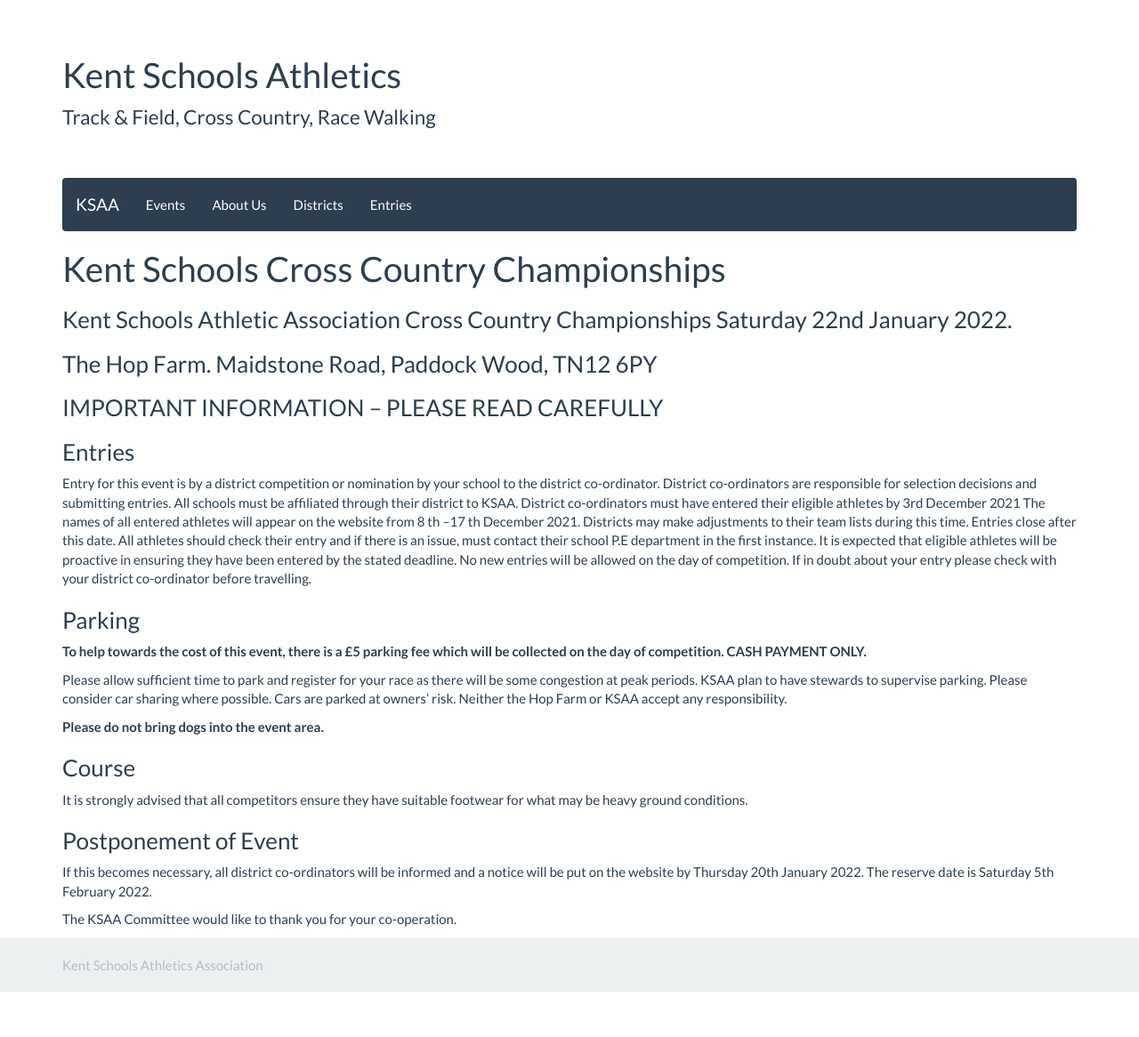
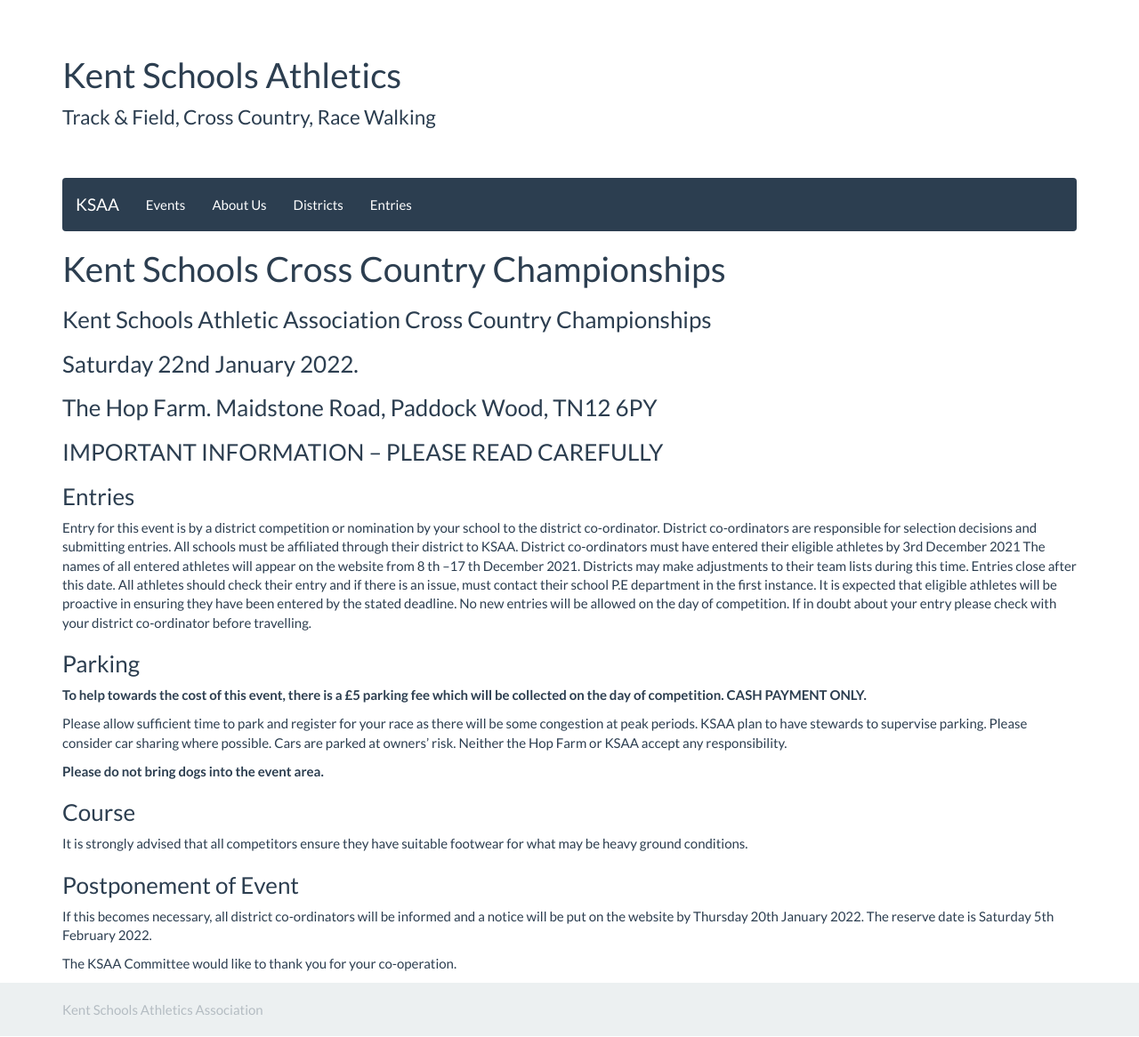
Before and after one commit to chrisnewark/chrisnewark.github.io, a Jekyll site: the page built from _events/21-22/2022-01-22-kent-schools-cross-country-champs.md, in a window 1280 px wide. Shown: the whole page at 89% size. Built offline with Jekyll 4.4.1, drawn with Linux system fonts in a browser that asks for light colours; nearby versions of some CDN libraries; before the commit the page ends 1117 px from its top, so only the background shows below that.

Commit message:
Fixed title

```diff
--- a/_events/21-22/2022-01-22-kent-schools-cross-country-champs.md
+++ b/_events/21-22/2022-01-22-kent-schools-cross-country-champs.md
@@ -5,7 +5,9 @@
 location: Hop Farm
 ---
 
-### Kent Schools Athletic Association Cross Country Championships Saturday 22nd January 2022.
+### Kent Schools Athletic Association Cross Country Championships
+
+### Saturday 22nd January 2022.
 
 ### The Hop Farm. Maidstone Road, Paddock Wood, TN12 6PY
 
```
